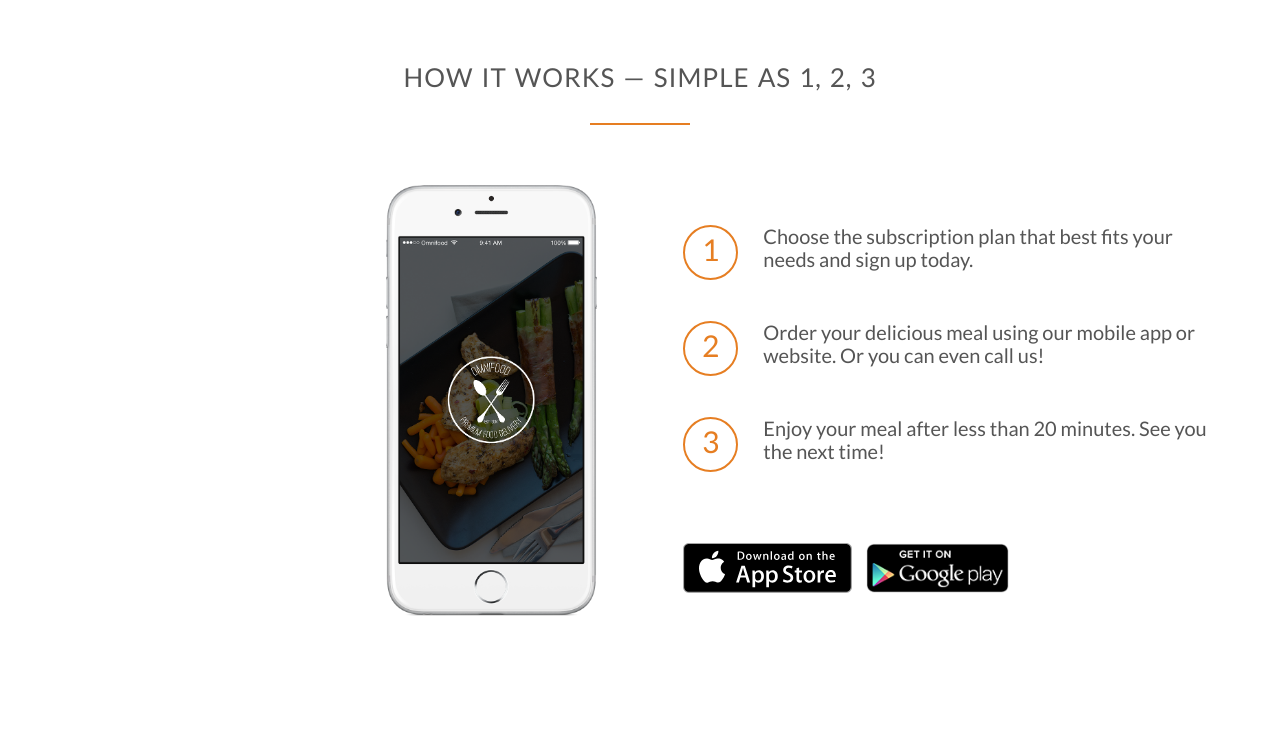
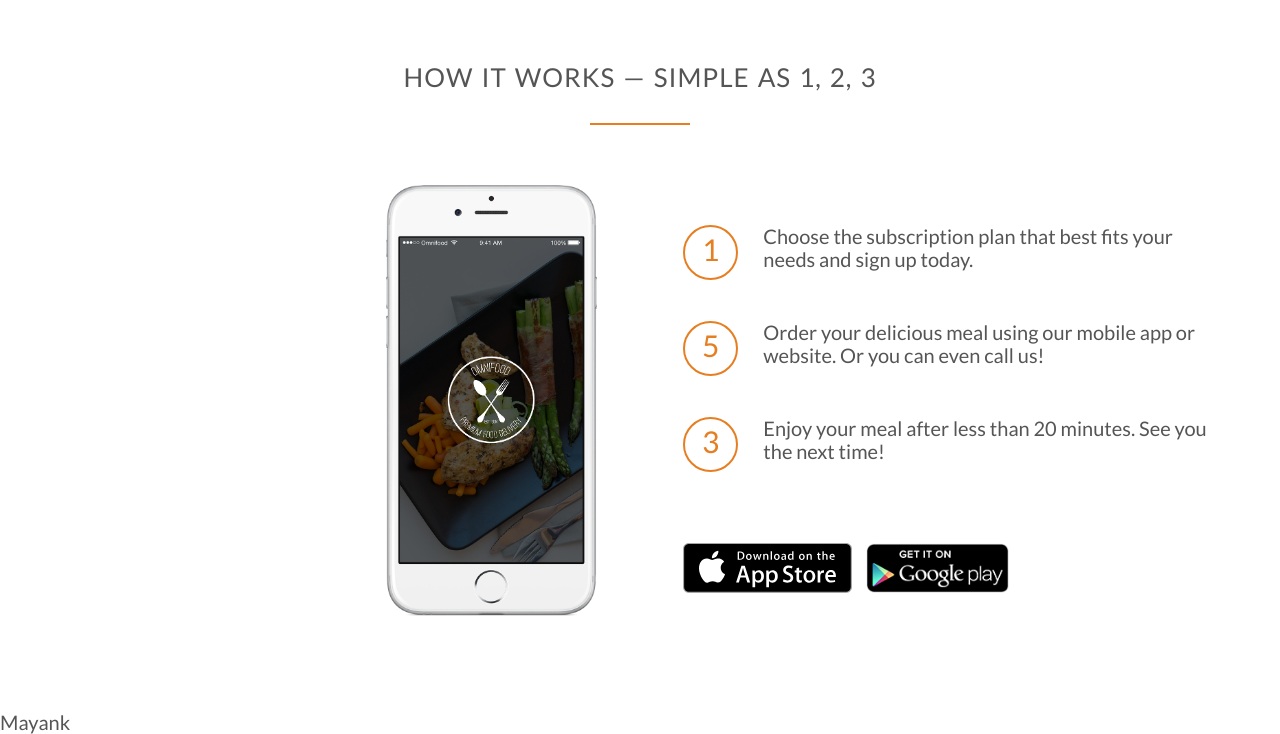
Before and after one commit to manimatharu23/Omnifood, a plain HTML site: page index.html in a window 1280 px wide. Shown: the part 2004-2738 px from the top of the page. Before the commit the page ends 2715 px from the top, so only its background shows below. Drawn offline with Linux system fonts and the light colour scheme; files whose address does not match are found by name.

Commit message:
new addition

```diff
--- a/index.html
+++ b/index.html
@@ -129,7 +129,7 @@
                             <p>Choose the subscription plan that best fits your needs and sign up today.</p>
                         </div>
                         <div class="works-step">
-                            <div>2</div>
+                            <div>5</div>
                             <p>Order your delicious meal using our mobile app or website. Or you can even call us!</p>
                         </div>
                         <div class="works-step">
@@ -144,6 +144,10 @@
             </div>
         </section>
 
+        <div>
+        Mayank
+        </div>
+
     </body>
 
 
```
